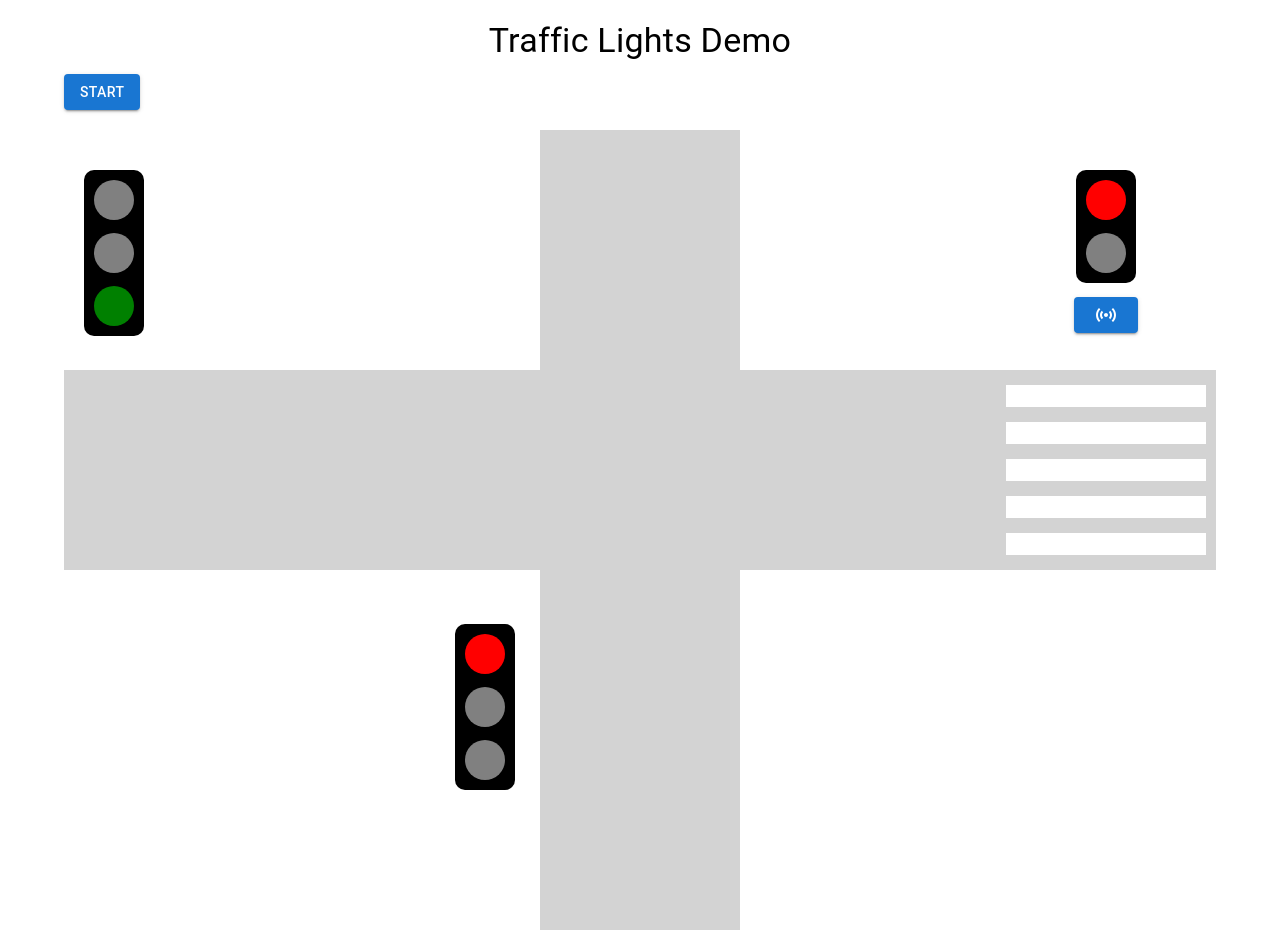
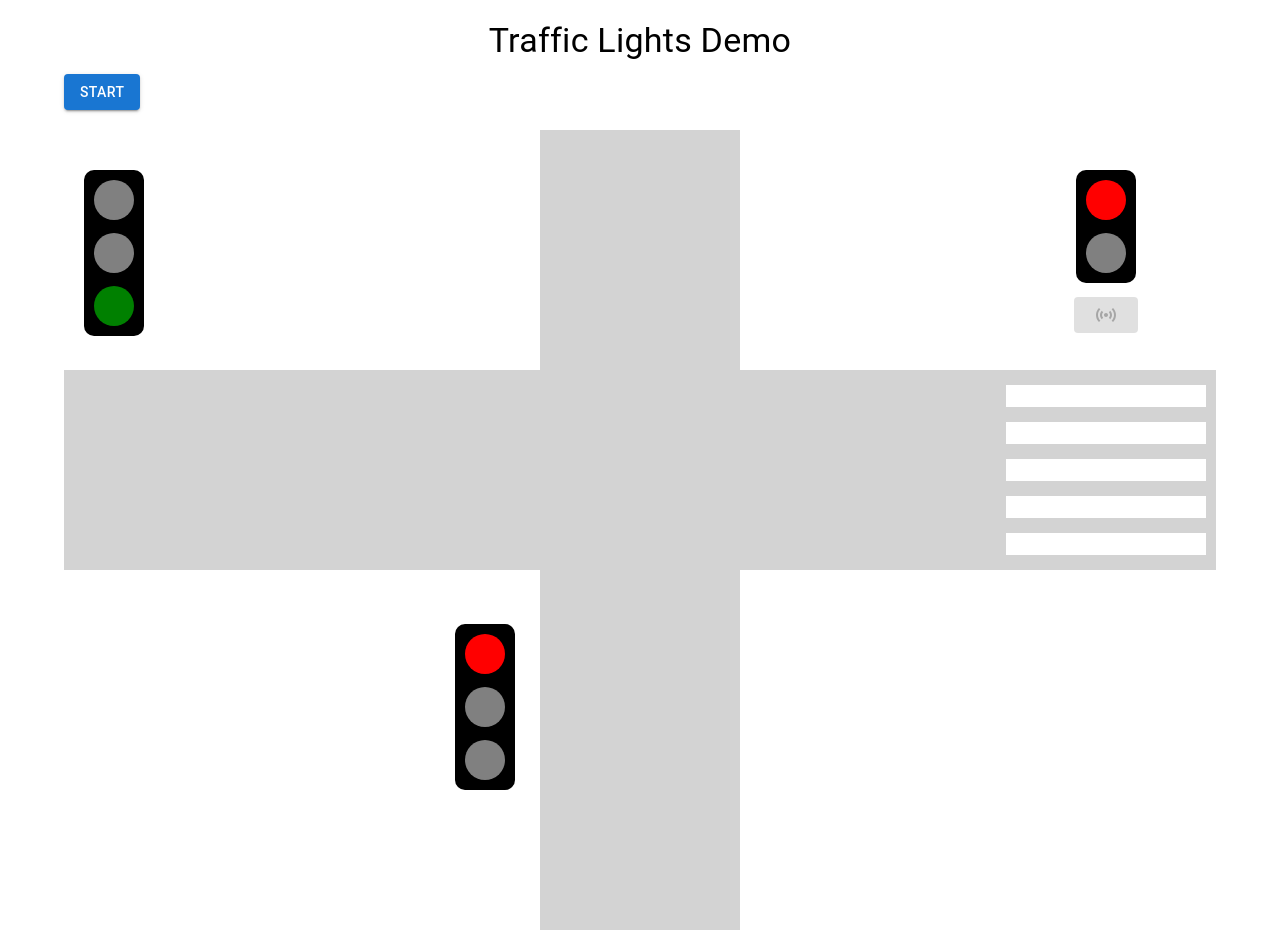
Before and after one commit to Begli0102/Traffic-light-simulator, a React (Create React App) app: page / in a window 1280 px wide. Built offline with nearby package versions, Linux system fonts and the light colour scheme.

Commit message:
Adjust Pedestrian request button

```diff
--- a/src/App.tsx
+++ b/src/App.tsx
@@ -17,11 +17,14 @@ const App: React.FC = () => {
   const [pedestrianLight, setPedestrianLight] = useState<PedestrianLightColor>(
     'red'
   )
-  const [pedestrianRequestActive, setPedestrianRequestActive] = useState(false)
+  const [pedestrianRequestActive, setPedestrianRequestActive] = useState<
+    boolean
+  >(false)
   const [trafficLightInterval, setTrafficLightInterval] = useState<
     NodeJS.Timer | undefined
   >(undefined)
-
+  const [startButtonClicked, setstartButtonClicked] = useState<boolean>(false)
+  console.log(startButtonClicked)
   const setupTrafficLightCycle = () => {
     const interval = () => {
       if (!pedestrianRequestActive) {
@@ -61,6 +64,9 @@ const App: React.FC = () => {
     if (!trafficLightInterval) {
       setupTrafficLightCycle()
     }
+    setTimeout(() => {
+      setstartButtonClicked(true)
+    }, 1000)
   }
 
   const handlePedestrianRequest = () => {
@@ -128,6 +134,7 @@ const App: React.FC = () => {
           pedestrianLight={pedestrianLight}
           handlePedestrianRequest={handlePedestrianRequest}
           pedestrianRequestActive={pedestrianRequestActive}
+          startButtonClicked={startButtonClicked}
         />
       </Box>
     </Container>
--- a/src/components/MainRoad.tsx
+++ b/src/components/MainRoad.tsx
@@ -8,13 +8,15 @@ interface IMainRoadProps {
   pedestrianLight: 'red' | 'green'
   handlePedestrianRequest: () => void
   pedestrianRequestActive: boolean
+  startButtonClicked: boolean
 }
 
 const MainRoad: React.FC<IMainRoadProps> = ({
   color,
   pedestrianLight,
   handlePedestrianRequest,
-  pedestrianRequestActive
+  pedestrianRequestActive,
+  startButtonClicked
 }) => {
   return (
     <Box
@@ -31,7 +33,7 @@ const MainRoad: React.FC<IMainRoadProps> = ({
       <Pedestrian />
       <Grid container spacing={1}>
         <div className='traffic-container'>
-          <Grid item >
+          <Grid item>
             <MainRoadTrafficLight color={color} />
           </Grid>
           <Grid item>
@@ -39,6 +41,7 @@ const MainRoad: React.FC<IMainRoadProps> = ({
               color={pedestrianLight}
               handlePedestrianRequest={handlePedestrianRequest}
               pedestrianRequestActive={pedestrianRequestActive}
+              startButtonClicked={startButtonClicked}
             />
           </Grid>
         </div>
--- a/src/components/PedestrianLight.tsx
+++ b/src/components/PedestrianLight.tsx
@@ -23,12 +23,14 @@ interface IPedestrianLightProps {
   color: 'red' | 'green'
   handlePedestrianRequest: () => void
   pedestrianRequestActive: boolean
+  startButtonClicked: boolean
 }
 
 const PedestrianTrafficLight: React.FC<IPedestrianLightProps> = ({
   color,
   handlePedestrianRequest,
-  pedestrianRequestActive
+  pedestrianRequestActive,
+  startButtonClicked
 }) => {
   const classes = useStyles()
   return (
@@ -50,7 +52,7 @@ const PedestrianTrafficLight: React.FC<IPedestrianLightProps> = ({
         variant='contained'
         color='primary'
         onClick={handlePedestrianRequest}
-        disabled={pedestrianRequestActive}
+        disabled={!startButtonClicked}
         sx={{ position: 'absolute', bottom: '-50px' }}
       >
         <SensorsIcon />
```
